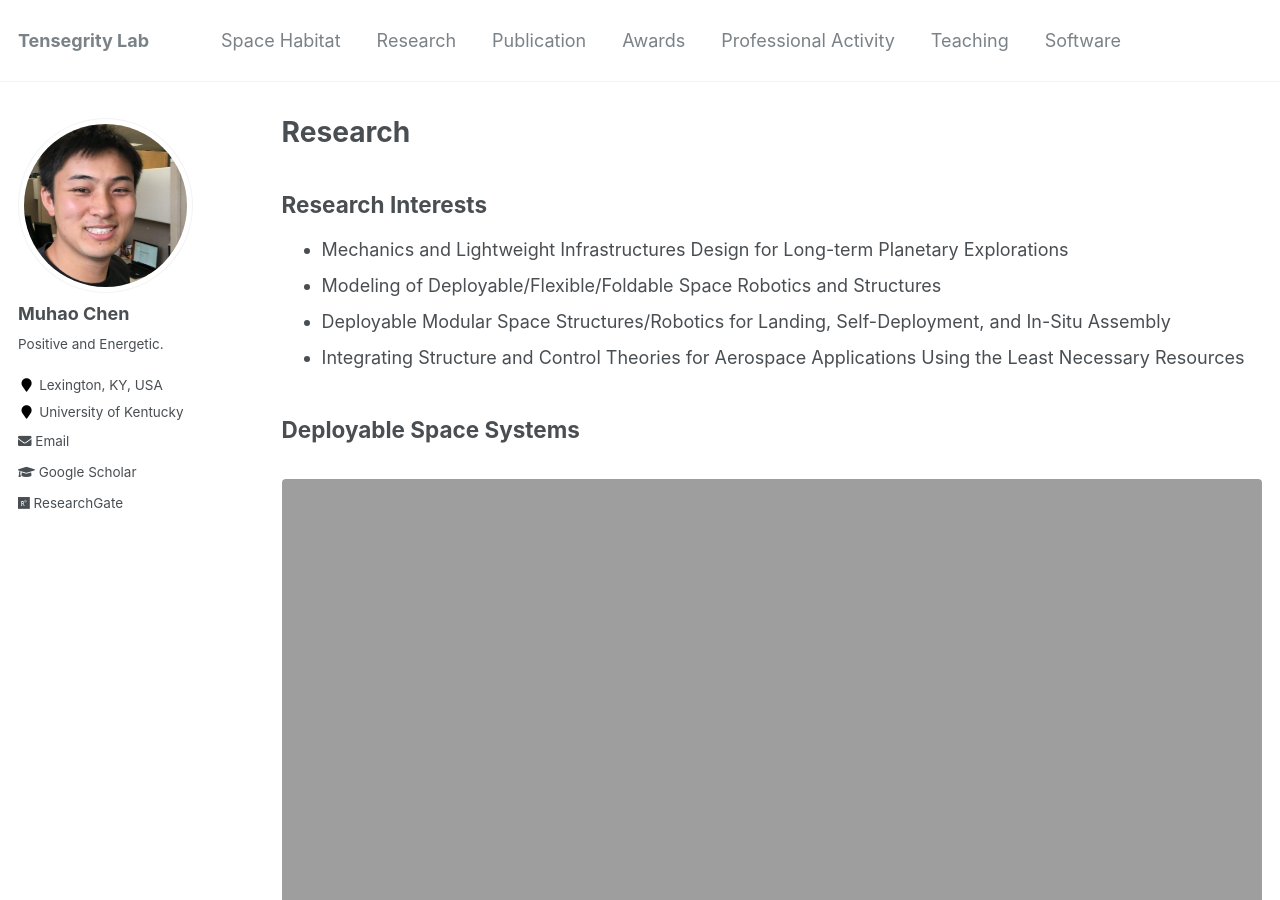
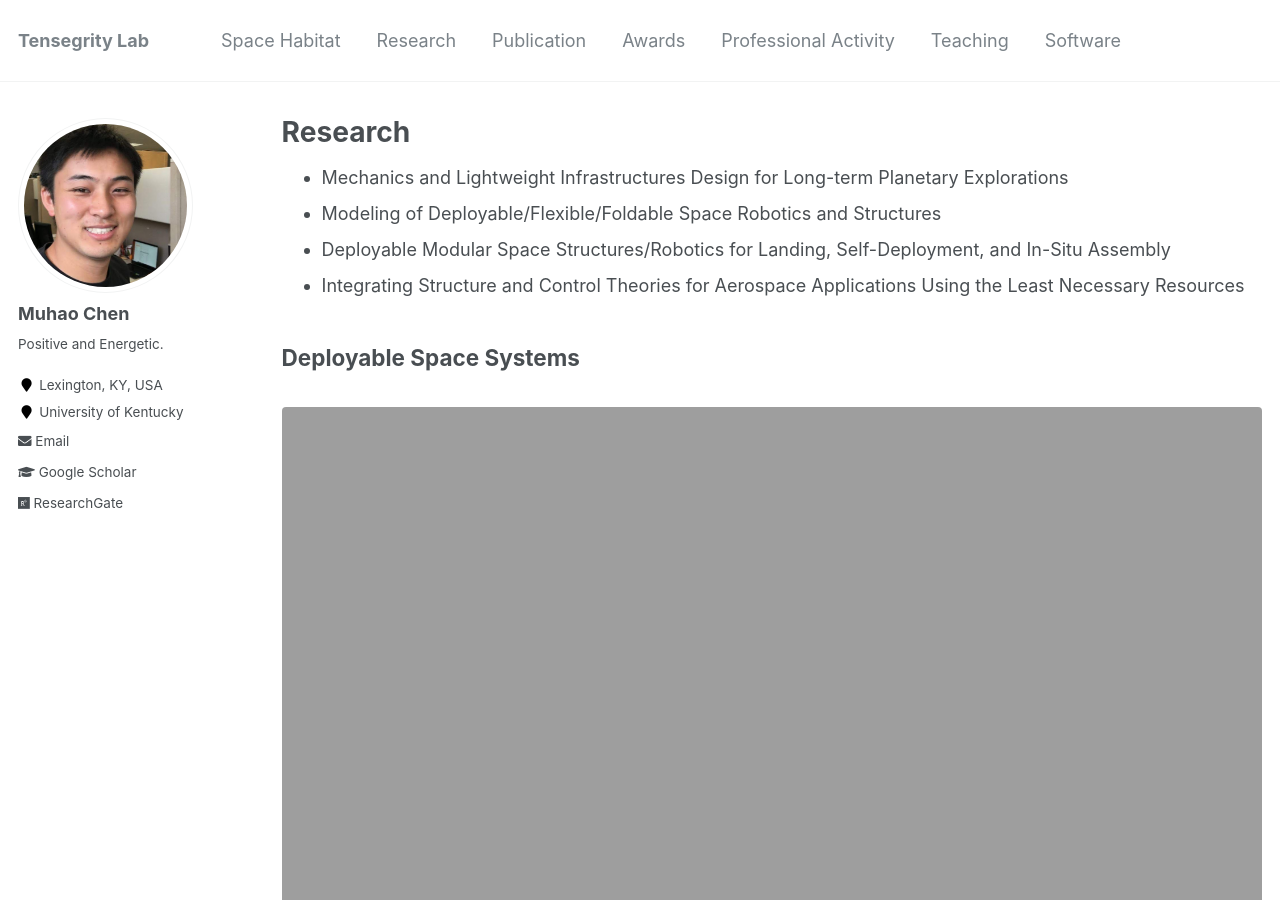
Before and after one commit to Muhao-Chen/muhao-chen.github.io, a Jekyll site: the page built from _pages/research.md, in a window 1280 px wide and 900 px high. Built offline with Jekyll 4.4.1, drawn with Linux system fonts in a browser that asks for light colours.

Commit message:
Update research.md

```diff
--- a/_pages/research.md
+++ b/_pages/research.md
@@ -13,7 +13,7 @@ The existing design approaches mainly deal with what is sufficient rather than n
 
 <!-- We would also like to develop and offer more and more software and tools to help engineers knit efficient structures that physics and their imagination allow and motivate students to study structure and control more fundamentally. All the source codes can be found on the [Software](https://muhao-chen.github.io/resources/) page.  -->
 
-## Research Interests
+<!-- ## Research Interests -->
 * Mechanics and Lightweight Infrastructures Design for Long-term Planetary Explorations
 * Modeling of Deployable/Flexible/Foldable Space Robotics and Structures
 * Deployable Modular Space Structures/Robotics for Landing, Self-Deployment, and In-Situ Assembly
```
